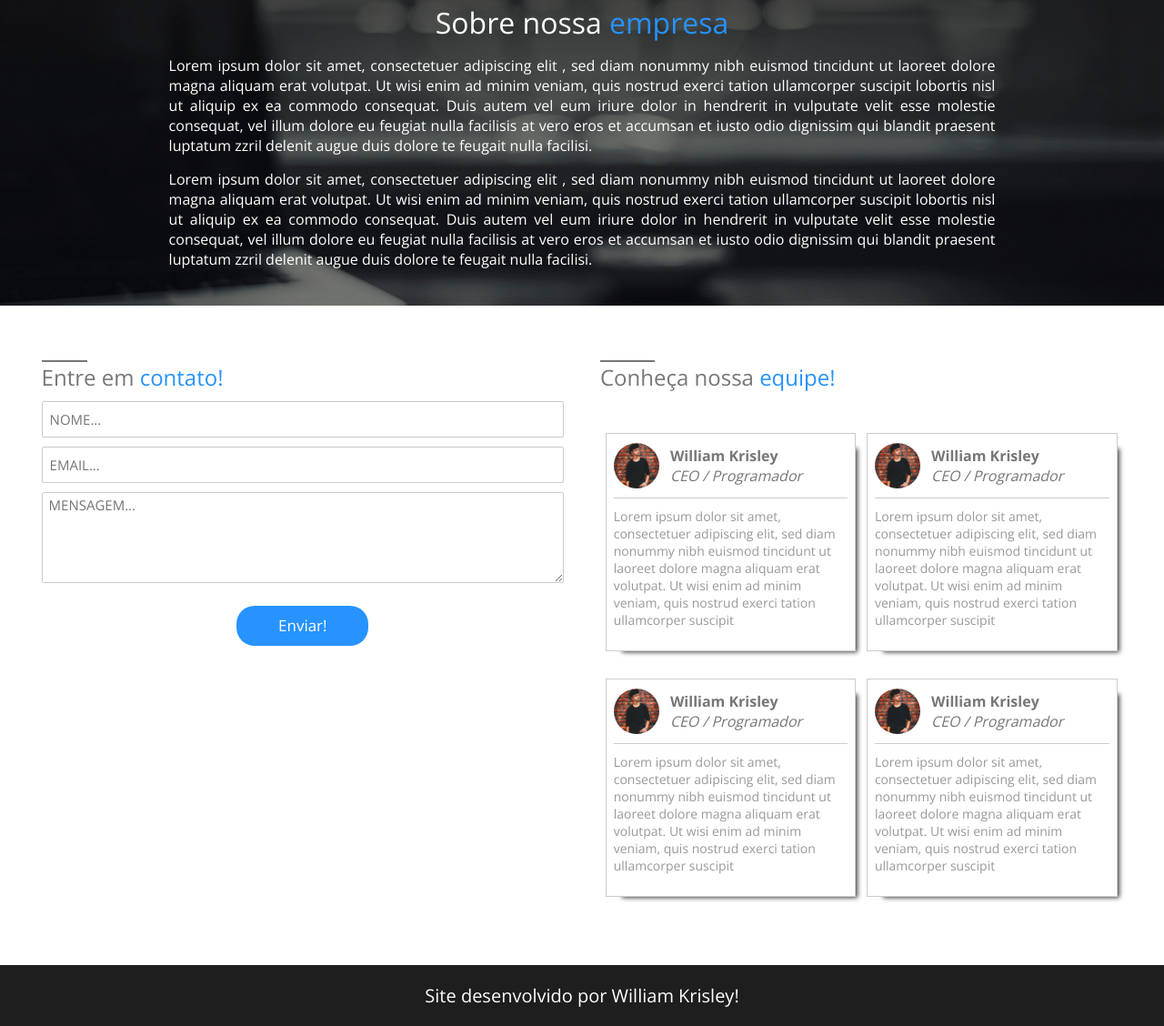
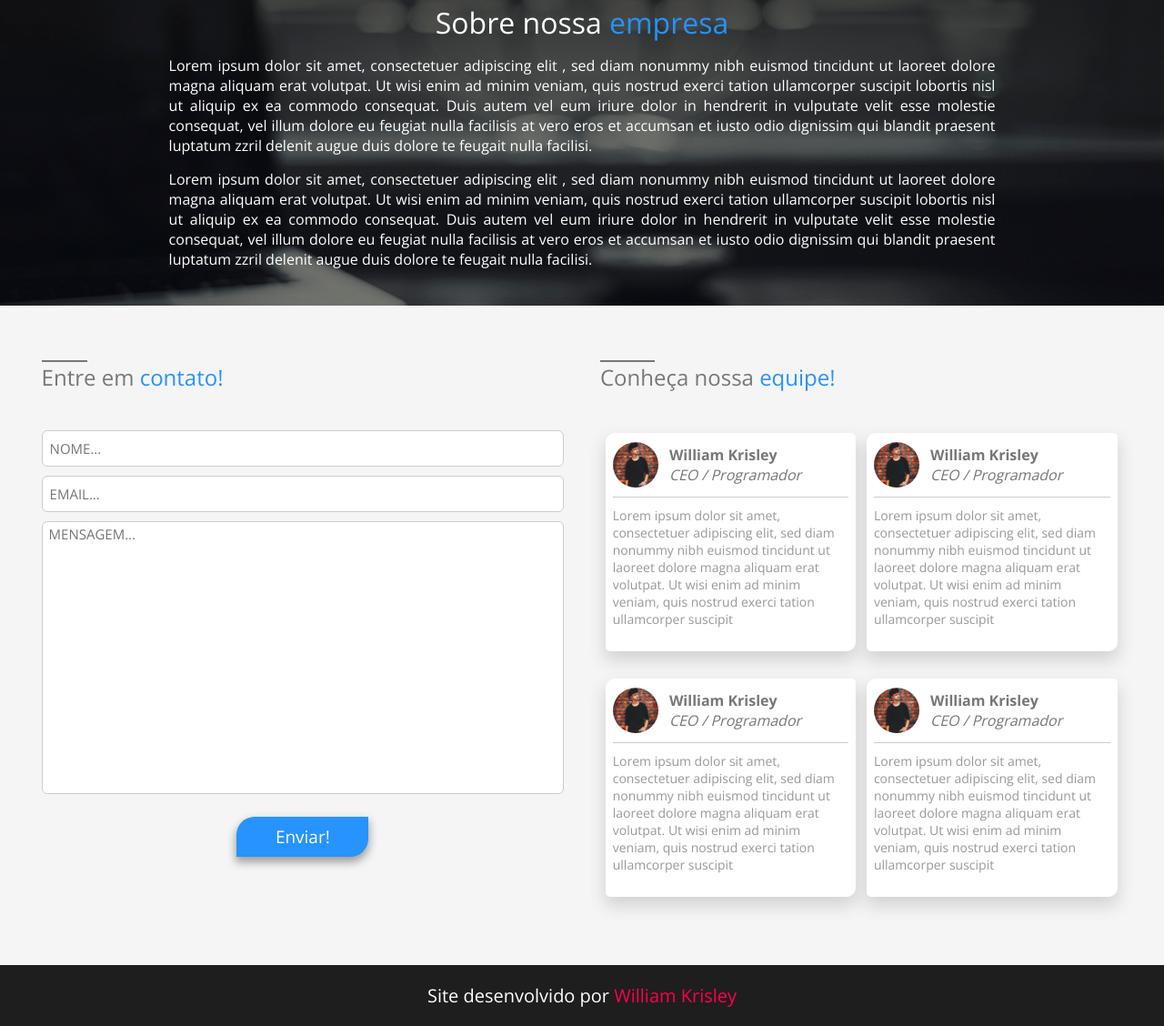
Before and after one commit to william-ks/landing_page_1, a plain HTML site: page index.html in a window 1280 px wide. Shown: the part 1302-2430 px from the top of the page at 91% size. Drawn offline with nearby package versions, Linux system fonts and the light colour scheme.

Commit message:
update all site

```diff
--- a/css/style.css
+++ b/css/style.css
@@ -1,6 +1,8 @@
 *{
     margin: 0;
     padding: 0;
+    border: 0;
+    outline: 0;
     box-sizing: border-box;
     font-family: 'Open Sans';
 }
@@ -34,6 +36,7 @@ main.bg{
     background-position: center;
     background-size: cover;
     background-repeat: no-repeat;
+    background-attachment: fixed;
 }
 
 /*
@@ -174,9 +177,8 @@ header .desktop a:hover{
     text-align: center;
     line-height: 44px;
     margin-top: 18px;
-    border: 0;
     cursor: pointer;
-    border-radius: 20px;
+    border-radius: 20px 0;
 
     display: block;
 
@@ -184,13 +186,17 @@ header .desktop a:hover{
     font-weight: 100;
     text-decoration: none;
     color: white;
+
+    box-shadow: 0px 5px 10px 1px rgba(105, 168, 250, 0.5);
 }
 
+.boxText a:hover{
+    transform: scale(0.96);
+}
 
-.boxText a:focus{
-    outline: 0;
+.boxText a:active{
+    transform: scale(1);
     background: #2281e0;
-    font-size: 18px;
 }
 
 /* section plano .box1 */
@@ -229,10 +235,8 @@ header .desktop a:hover{
 
 .planoWrapper{
     width: 100%;
-    -webkit-box-shadow: 10px 9px 5px -8px rgba(0,0,0,0.75);
-    -moz-box-shadow: 10px 9px 5px -8px rgba(0,0,0,0.75);
-    box-shadow: 10px 9px 5px -8px rgba(0,0,0,0.75);
-    border: 1px solid #ccc;
+    box-shadow: 0px 10px 15px 1px rgba(48, 48, 48, 0.3);
+    border-radius: 15px 0px;
     min-height: 300px;
 }
 
@@ -242,6 +246,7 @@ header .desktop a:hover{
     text-align: center;
     padding: 3px;
     font-weight: lighter;
+    border-radius: 15px 0px 0 0;
 }
 
 .planoWrapper .planoContent{
@@ -308,7 +313,8 @@ header .desktop a:hover{
 /* final */
 
 .final{
-    margin: 30px 0;
+    padding: 30px 0;
+    background-color: rgb(245, 245, 245);
 }
 
 .final > .center{
@@ -345,6 +351,10 @@ header .desktop a:hover{
     width: 100px;
 }
 
+.contato form{
+    margin-top: 42px;
+}
+
 .contato form input[type="name"],
 .contato form input[type="email"]{
     width: 100%;
@@ -355,43 +365,53 @@ header .desktop a:hover{
     display: block;
     padding-left: 8px;
     margin-top: 10px;
-    border-radius: 2px;
+    border-radius: 6px;
 }
 
 .contato form textarea{
     width: 100%;
     min-height: 100px;
-    height: 100px;
-    max-height: 200px;
+    height: 300px;
     font-size: 15px;
     border: 1px solid #ccc;
     display: block;
     padding: 3px 3px 3px 7px;
     margin-top: 10px;
-    border-radius: 2px;
-    resize: vertical;
+    border-radius: 6px;
+    resize: none;
 }
+
+.contato form input[type="name"]:focus,
+.contato form input[type="email"]:focus,
+.contato form textarea:focus{
+    box-shadow: 0px 0px 10px 1px rgba(0, 0, 0, 0.247);
+}
+
 
 .contato form input[type="submit"]{
     width: 145px;
     height: 44px;
     background: #2693FF;
     line-height: 44px;
-    border: 0;
-    border-radius: 20px;
+    border-radius: 20px 0;
     cursor: pointer;
     color: white;
-    font-size: 17px;
+    font-size: 19px;
     font-weight: lighter;
     margin: 25px auto 0px auto;
     display: block;
+    box-shadow: 0px 5px 10px 1px rgba(30, 30, 30, 0.4);
 }
 
-.contato form input[type="submit"]:focus{
-    outline: 0;
+.contato form input[type="submit"]:hover{
+    transform: scale(0.96);
+}
+
+.contato form input[type="submit"]:active{
+    transform: scale(0.96);
     background: #2281e0;
-    font-size: 19px;
 }
+
 
 /* equipe */
 
@@ -431,15 +451,17 @@ header .desktop a:hover{
 }
 
 .equipeFlex .equipeSingle{
+    background-color: white;
     width: 48%;
     margin: 15px 1%;
     padding: 10px 8px;
     min-height: 240px;
-    border: 1px solid #CCc;
+    border-radius: 10px 5px;
+    box-shadow: 0px 9px 18px 1px rgba(77, 77, 77, 0.2);
+}
 
-    -webkit-box-shadow: 10px 9px 5px -8px rgba(0,0,0,0.75);
-    -moz-box-shadow: 10px 9px 5px -8px rgba(0,0,0,0.75);
-    box-shadow: 10px 9px 5px -8px rgba(0,0,0,0.75);
+.equipeFlex .equipeSingle:hover{
+    transform: scale(1.02);
 }
 
 .topoBox{
@@ -495,6 +517,11 @@ footer h2{
     font-weight: 100;
 }
 
+footer h2 a{
+    text-decoration: none;
+    color: rgb(255, 0, 76);
+}
+
 /* Responsivo */
 
 @media screen and (max-width:750px){
--- a/index.html
+++ b/index.html
@@ -1,7 +1,7 @@
 <!DOCTYPE html>
 <html lang="pt">
     <head>
-        <title>Projeto_06</title>
+        <title>Landing Page 4</title>
 
         <meta charset="utf-8">
         <meta name="viewport" content="width=device-width, initial-scale=1, maximum-scale=1.0">
@@ -373,7 +373,7 @@
 
         <footer>
             <div class="center">
-                <h2>Site desenvolvido por William Krisley!</h2>
+                <h2>Site desenvolvido por <a target="_blank" href="https://github.com/william-ks">William Krisley</a></h2>
             </div><!--center-->
         </footer>
 
```
